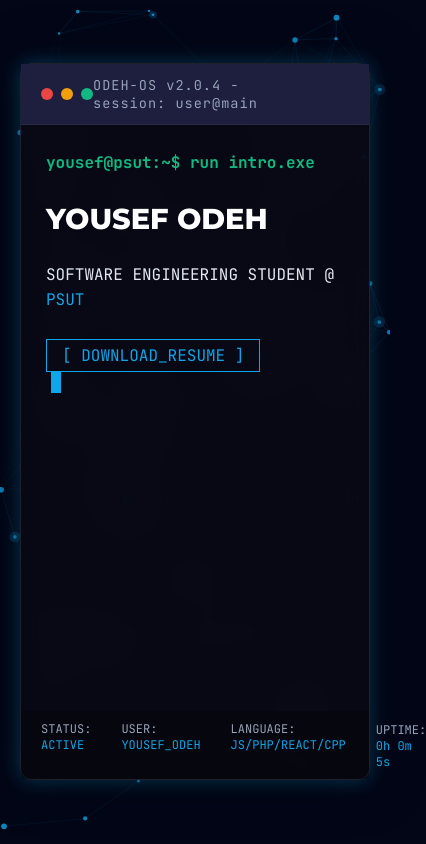
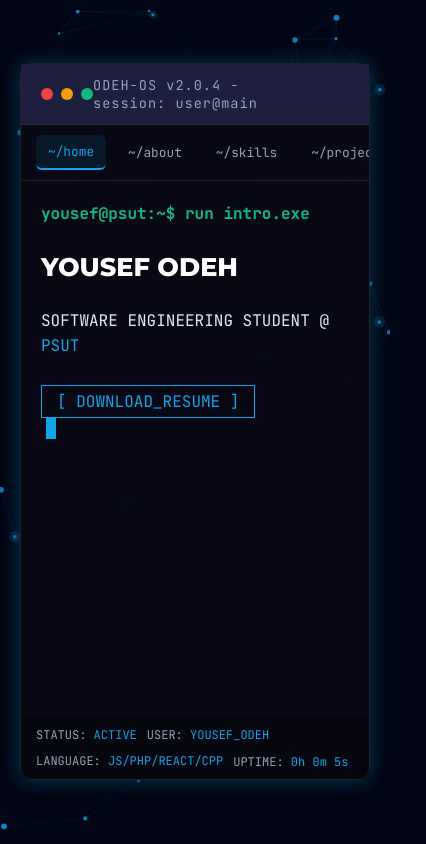
Before and after one commit to yousefammmar/profile, a plain HTML site: page index.html in a window 390 px wide. Shown: the whole page, 426 px wide, since content can reach past the window. Drawn offline with Linux system fonts and the light colour scheme.

Commit message:
Update index.html

```diff
--- a/index.html
+++ b/index.html
@@ -251,16 +251,51 @@
 
         /* Mobile */
         @media (max-width: 768px) {
+            .term-main {
+                flex-direction: column;
+            }
+
             .term-sidebar {
+                width: 100%;
+                height: auto;
+                padding: 10px 15px;
+                flex-direction: row;
+                overflow-x: auto;
+                border-right: none;
+                border-bottom: 1px solid rgba(255, 255, 255, 0.1);
+                gap: 10px;
+                white-space: nowrap;
+                scrollbar-width: none;
+                display: flex;
+            }
+
+            .term-sidebar::-webkit-scrollbar {
                 display: none;
             }
 
+            .nav-link {
+                padding: 8px 12px;
+                font-size: 0.8rem;
+                flex-shrink: 0;
+            }
+
+            .nav-link.active {
+                border-left: none;
+                border-bottom: 2px solid var(--accent);
+            }
+
             .term-console {
-                padding: 25px;
+                padding: 20px;
             }
 
             h1.hero-name {
-                font-size: 1.8rem;
+                font-size: 1.6rem;
+            }
+
+            .term-footer {
+                flex-wrap: wrap;
+                gap: 10px;
+                padding: 10px 15px;
             }
         }
     </style>
```
